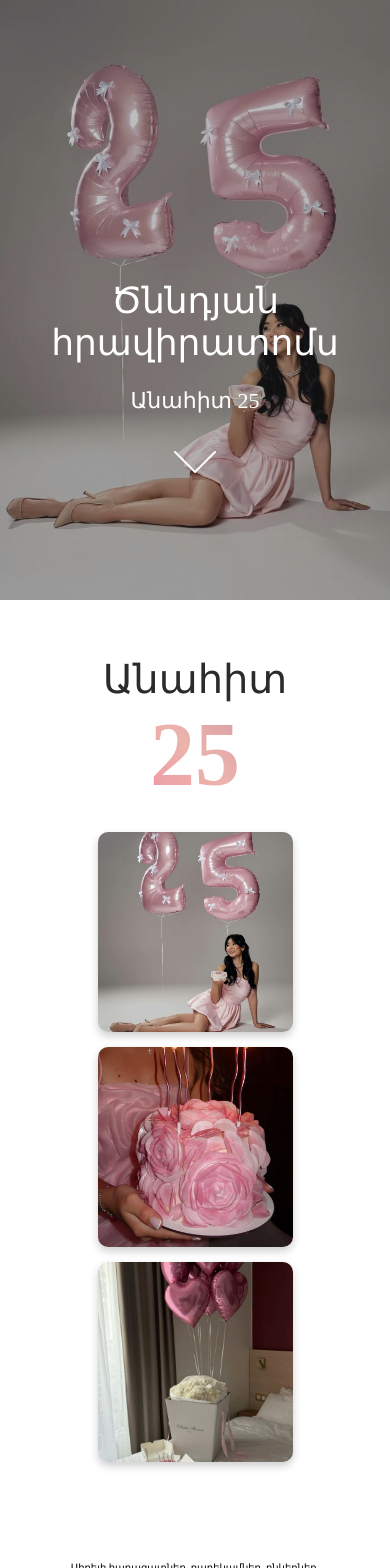
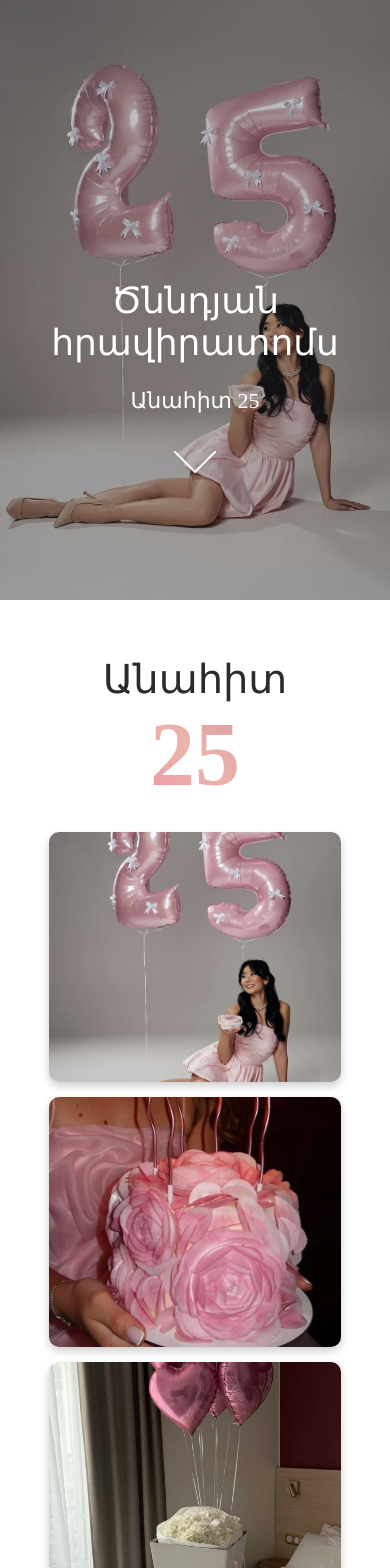
Before and after one commit to Monika755/invitation, a React (Vite) app: page / in a window 390 px wide. Shown: the top 1568 px of the page. Built offline with nearby package versions, Linux system fonts and the light colour scheme.

Commit message:
layout fix

```diff
--- a/src/App.css
+++ b/src/App.css
@@ -227,8 +227,8 @@ body, html {
 
 
   .gallery-img {
-    width: 50%;
-    height: 200px;
+    width: 75%;
+    height: 250px;
     border-radius: 10px;
   }
 
@@ -265,6 +265,9 @@ body, html {
   .location .loc {
     width: 80%;
   }
+   .location  img {
+    width: 75%;
+   }
 }
 
 
```
